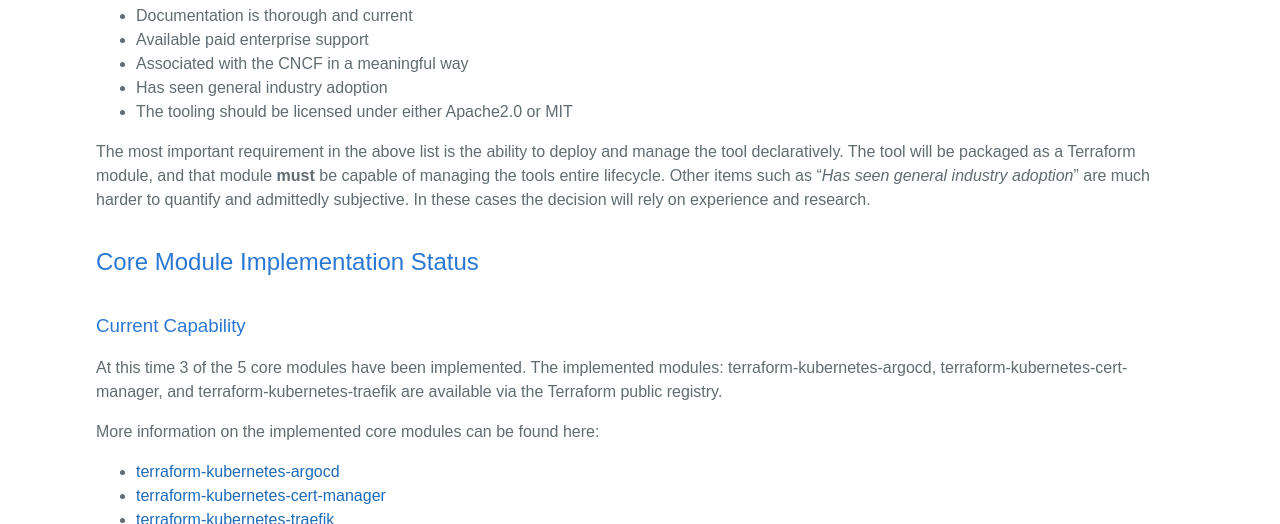
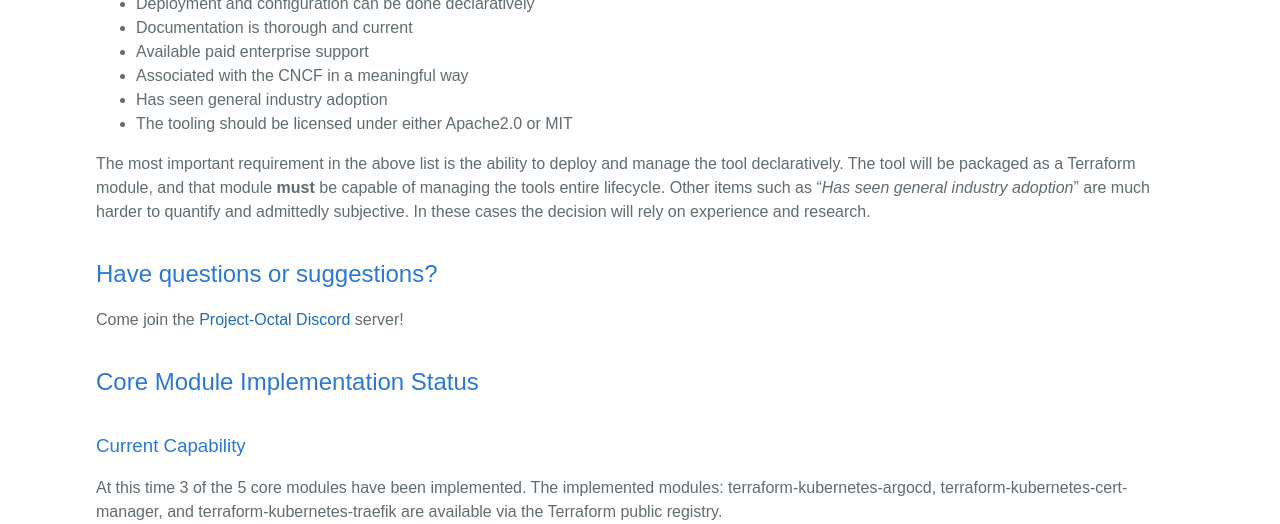
Before and after one commit to project-octal/project-octal.github.io, a Jekyll site: the page built from index.md, in a window 1280 px wide and 900 px high, scrolled down 1250 px, cut to the strip 0-524 px from the top of the window. Built offline with Jekyll 4.4.1, drawn with Linux system fonts in a browser that asks for light colours.

Commit message:
added link to Discord community server

```diff
--- a/index.md
+++ b/index.md
@@ -10,10 +10,10 @@
 ## What is Project Octal?
 Project Octal is a set of open source projects and configurations collated into a set of Terraform modules aimed at simplifying and standardizing the deployment and operation of Kubernetes clusters in enterprise environments.
 
-### Why Project Octal?
+## Why Project Octal?
 Kubernetes has given rise to a thriving ecosystem of tooling, much of which is open source, and some of which is mature and well documented. The intent of Project Octal is simply to select from this vast ecosystem, mature, well documented tooling ideally with available paid enterprise support that satisfies a specific use-case that can be easily operationalized using Terraform modules.
 
-#### Project Octal Component Common Traits
+### Project Octal Component Common Traits
 - Deployment and configuration can be done declaratively
 - Documentation is thorough and current
 - Available paid enterprise support
@@ -22,6 +22,9 @@
 - The tooling should be licensed under either Apache2.0 or MIT
 
 The most important requirement in the above list is the ability to deploy and manage the tool declaratively. The tool will be packaged as a Terraform module, and that module **must** be capable of managing the tools entire lifecycle. Other items such as "*Has seen general industry adoption*" are much harder to quantify and admittedly subjective. In these cases the decision will rely on experience and research.
+
+## Have questions or suggestions?
+Come join the [Project-Octal Discord](https://discord.gg/RyUrTAsa3C) server!
 
 ## Core Module Implementation Status
 
```
